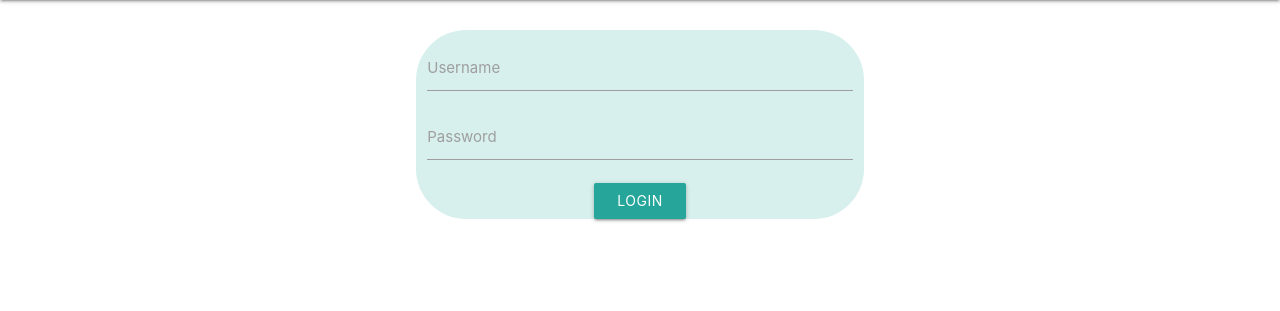
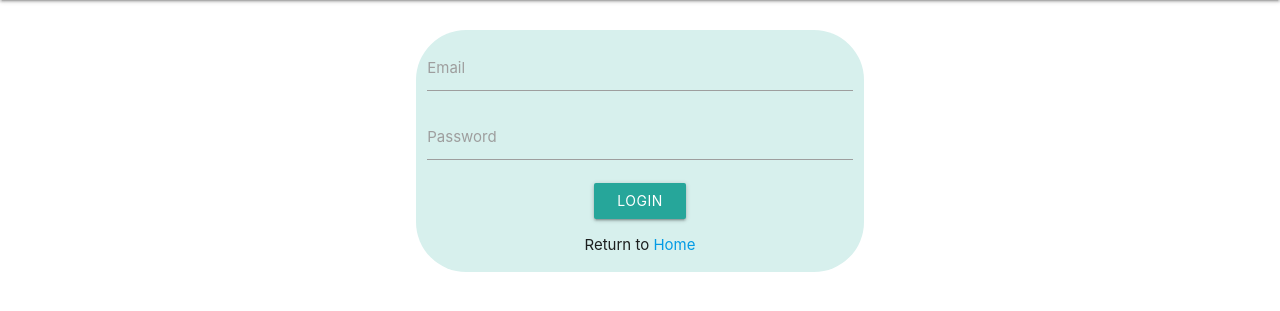
Before and after one commit to OjoreKanneh/EmployeePortal_Ojore, a Flask app: page /login in a window 1280 px wide. Shown: the part 64-375 px from the top of the page. Run offline with Flask 3, Linux system fonts and the light colour scheme.

Commit message:
Update login.html

```diff
--- a/App/templates/login.html
+++ b/App/templates/login.html
@@ -57,8 +57,8 @@
       <div class="col s12 m6 offset-m3 login-box">
         <form method="POST">
           <div class="input-field">
-            <input id="username" type="text" class="validate" name="username">
-            <label for="username">Username</label>
+            <input id="username" type="email" class="validate" name="email">
+            <label for="username">Email</label>
           </div>
           <div class="input-field">
             <input id="password" type="password" class="validate" name="password">
@@ -70,6 +70,8 @@
             </button>
           </div>
         </form>
+        <!-- <p class="center-align">dont account? <a href="/login">Login here</a></p> -->
+        <p class="center-align">Return to <a href="/">Home</a></p>
       </div>
     </div>
   </div>
```
